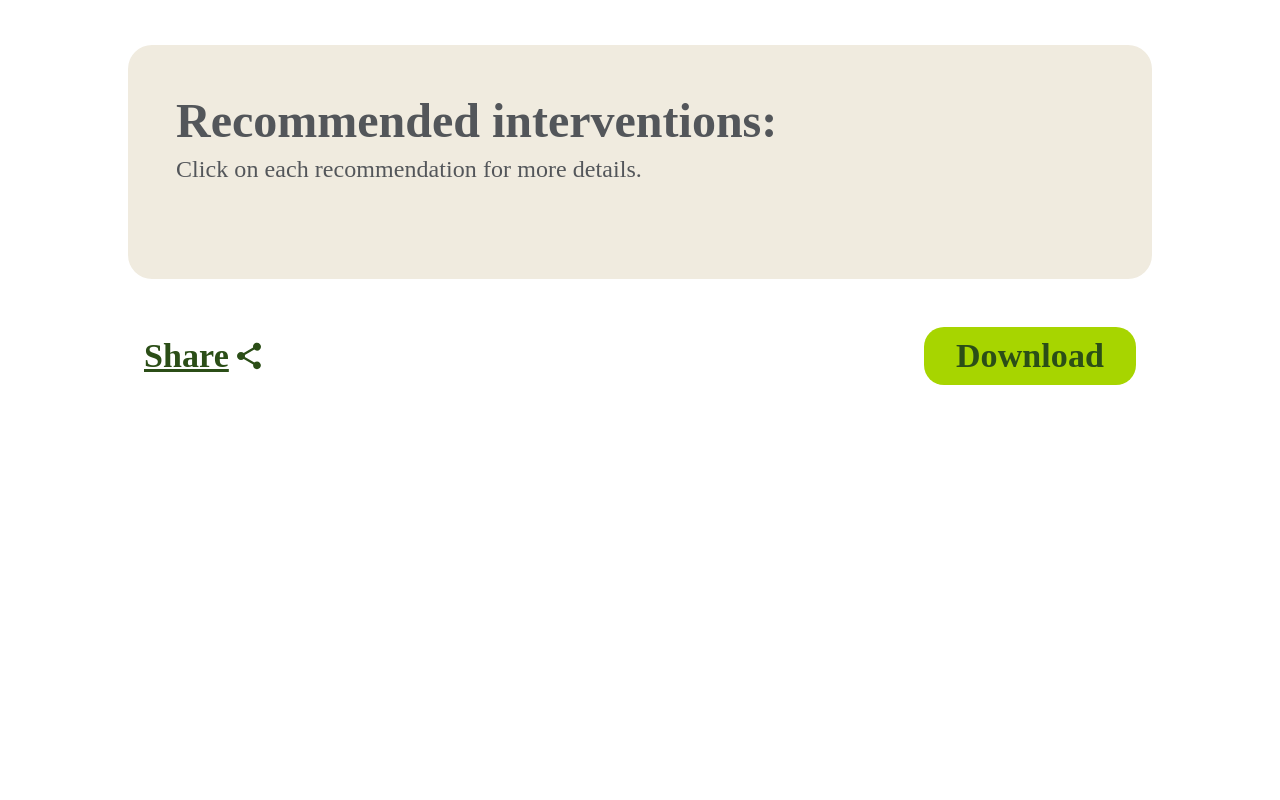
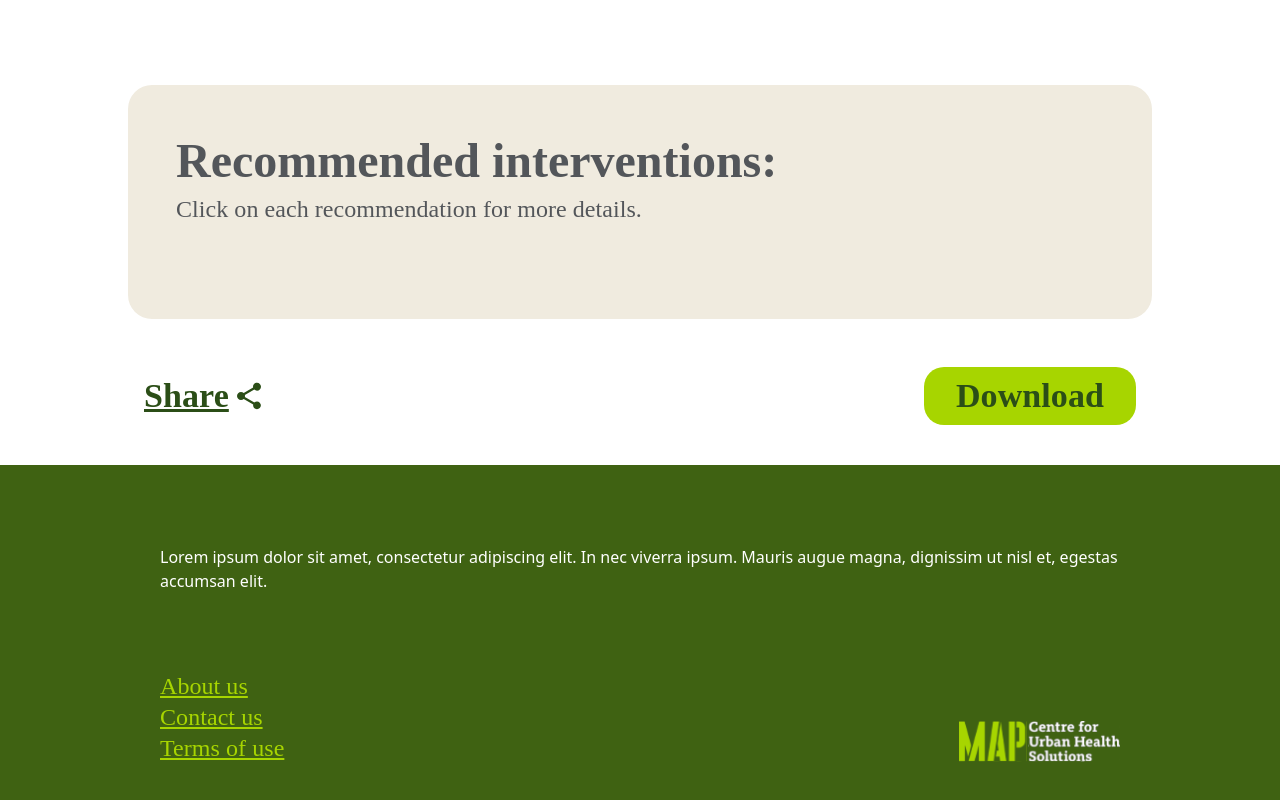
Before and after one commit to yash-6ix/map-tool, a Next.js app: page /tool in a window 1280 px wide. Shown: the part 1722-2522 px from the top of the page. Before the commit the page ends 2155 px from the top, so only its background shows below. Built offline with nearby package versions, Linux system fonts and the light colour scheme.

Commit message:
update tool page

```diff
--- a/app/components/footer.tsx
+++ b/app/components/footer.tsx
@@ -1,6 +1,43 @@
+import Image from 'next/image';
+import React from 'react';
+import styled from 'styled-components';
+
+const Link = styled.p<{ $primary?: boolean; }>`
+    color: #A7D500;
+    font-family: KievitOT;
+    font-size: 24px;
+    font-style: normal;
+    font-weight: 500;
+    line-height: normal;
+    letter-spacing: 0.06px;
+    text-decoration-line: underline;
+`;
+
 export default function Footer() {
     return (
         <>
+        <div className="w-full py-20 px-40 bg-lime-800">
+            <p className="text-white">
+            Lorem ipsum dolor sit amet, consectetur adipiscing elit. In nec viverra ipsum. Mauris augue magna, dignissim ut nisl et, egestas accumsan elit.
+            </p>
+            <div className="w-full flex justify-between mt-20">
+                <div className='flex flex-col gap-y-1'>
+                    <Link>About us</Link>
+                    <Link>Contact us</Link>
+                    <Link>Terms of use</Link>
+                </div>
+                <div className='flex'>
+                    <Image
+                        src="/images/logo-dark.svg"
+                        alt="MAP Logo"
+                        className="dark:invert mt-auto"
+                        width={161}
+                        height={55}
+                        priority
+                    />
+                </div>
+            </div>
+        </div>
         </>
     )
 }
--- a/app/components/layout.tsx
+++ b/app/components/layout.tsx
@@ -11,9 +11,9 @@ type LayoutProps = {
 
 const Layout: React.FC<LayoutProps> = ({ children }) => {
   return (
-    <div className="flex min-h-screen flex-col items-center p-12">
+    <div className="flex min-h-screen flex-col items-center">
       <Navbar />
-      <main>{children}</main>
+      <main className='mb-10'>{children}</main>
       <Footer />
     </div>
   )
--- a/app/components/navbar.tsx
+++ b/app/components/navbar.tsx
@@ -4,7 +4,7 @@ import LanguageButton from "./langbtn";
 export default function Navbar() {
     return (
         <>
-            <div className="z-10 max-w-5xl w-full items-center justify-between font-mono text-sm lg:flex">
+            <div className="z-10 max-w-5xl w-full items-center justify-between font-mono text-sm lg:flex mx-12 mt-12">
                 <div className="fixed bottom-0 left-0 flex h-48 w-full items-end justify-center bg-gradient-to-t from-white via-white dark:from-black dark:via-black lg:static lg:h-auto lg:w-auto lg:bg-none">
                     <a
                     className="pointer-events-none flex place-items-center gap-2 p-8 lg:pointer-events-auto lg:p-0"
--- a/pages/tool.tsx
+++ b/pages/tool.tsx
@@ -40,7 +40,7 @@ export default function DecisionTool() {
           <div className='flex flex-col items-center gap-y-4 mt-4'>
             {
               selectData.map((item: {description:string, status:boolean}, index:any) =>
-              <div key={`question-${index}`} className="w-full bg-[color:var(--tertiary-accent-sand)] px-12 py-6 flex justify-between rounded-3xl">
+              <div key={`question-${index}`} className={`w-full bg-[color:var(--tertiary-accent-sand)] px-12 py-6 flex justify-between rounded-3xl border-4 ${item.status ? 'border-lime-400' : 'border-[color:var(--tertiary-accent-sand)]'}`}>
                 <div className='max-w-xl my-auto flex h-36 text-left'>
                   <SecondText>
                     {item.description}
@@ -65,7 +65,7 @@ export default function DecisionTool() {
           </div>
         </div>
         <div className='w-full mt-12 px-4 flex justify-between'>
-          <div className='my-auto flex gap-x-1'>
+          <div className='my-auto flex gap-x-1 cursor-pointer'>
             <LinkButton text={"Share"}/>
             <Image
               src="/images/share.svg"
```
Also changed, not shown: app/page.tsx (+0 -69 lines), public/images/logo-dark.svg (added).
